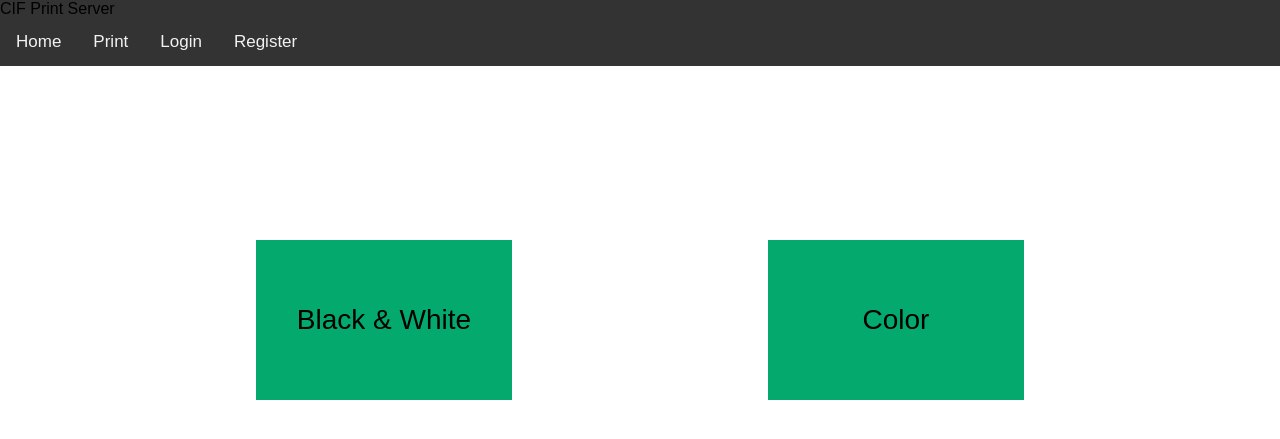
After one commit to harrisemersyn/Print-Server, a Flask app: page /printerselection in a window 1280 px wide. The commit adds this page. Shown: the top 439 px of the page. Run offline with Flask 2, Linux system fonts and the light colour scheme; parts of the project's set-up code (start-up, migrations or seed data) failed here and were passed over.

Commit message:
printer selection page start

```diff
--- a/app.py
+++ b/app.py
@@ -40,6 +40,7 @@ def home():
 #login page will recieve authentication from citadel to authorize user to print to cif printers
 def login():
     form = LoginForm()
+    form.validate()
     if current_user.is_authenticated:
         return redirect(url_for('printselection'))
     else:
@@ -73,9 +74,9 @@ def logout():
     return redirect(url_for('login'))
 
 @login_required
-@app.route("/printselection")
+@app.route("/printerselection")
 def printselection():
-    return
+    return render_template("printerselection.html")
 
 @login_required
 @app.route("/printbw")
--- a/static/style.css
+++ b/static/style.css
@@ -37,3 +37,31 @@ body {
   background-color: #04AA6D;
   color: white;
 }
+
+.blockleft {
+  display: block;
+  width: 20%;
+  height: 20%;
+  border: none;
+  background-color: #04AA6D;
+  padding: 28px 28px;
+  font-size: 28px;
+  cursor: pointer;
+  position:absolute;
+  top:30%;
+  left:20%;
+}
+
+.blockright {
+  display: block;
+  width: 20%;
+  height: 20%;
+  border: none;
+  background-color: #04AA6D;
+  padding: 28px 28px;
+  font-size: 28px;
+  cursor: pointer;
+  position:absolute;
+  top:30%;
+  right:20%;
+}
--- a/templates/home.html
+++ b/templates/home.html
@@ -11,7 +11,8 @@
         <a class="active" href="/">Home</a>
         <a href="/print">Print</a>
         <a href="/login">Login</a>
-        <a href="/register">Register</a>
+        <a href="/termsofuseandfaq">Terms of & FAQ</a>
+        <a href="cif.rochester.edu">CIF Home</a>
     </div>
     <h1>CIF Print Server</h1>
 
--- /dev/null
+++ b/templates/layout.html
@@ -0,0 +1,9 @@
+<!doctype html>
+<html>
+    <body>
+    {% include 'nav.html' %}
+
+    {% block content %}
+    {% endblock %}
+    </body>
+</html>
--- /dev/null
+++ b/templates/nav.html
@@ -0,0 +1,16 @@
+<style>
+    div {
+        background-color: #333;
+        overflow: hidden;
+    }
+</style>
+
+<div>CIF Print Server</div>
+
+<div class="topnav" style="text-align: right">
+    <a href="/">Home</a>
+    <a href="/print">Print</a>
+    <a href="/login">Login</a>
+    <a href="/register">Register</a>
+</div>
+</div>
--- /dev/null
+++ b/templates/printerselection.html
@@ -0,0 +1,11 @@
+{% extends "layout.html" %}
+
+{% block content %}
+
+<head>
+    <title>Printer Selection</title>
+    <link rel="stylesheet" href="static/style.css">
+</head>
+<button type="button" class="blockleft">Black & White</button>
+<button type="button" class="blockright">Color</button>
+{% endblock %}
```
Also changed, not shown: forms.py (+8 -1 lines).
